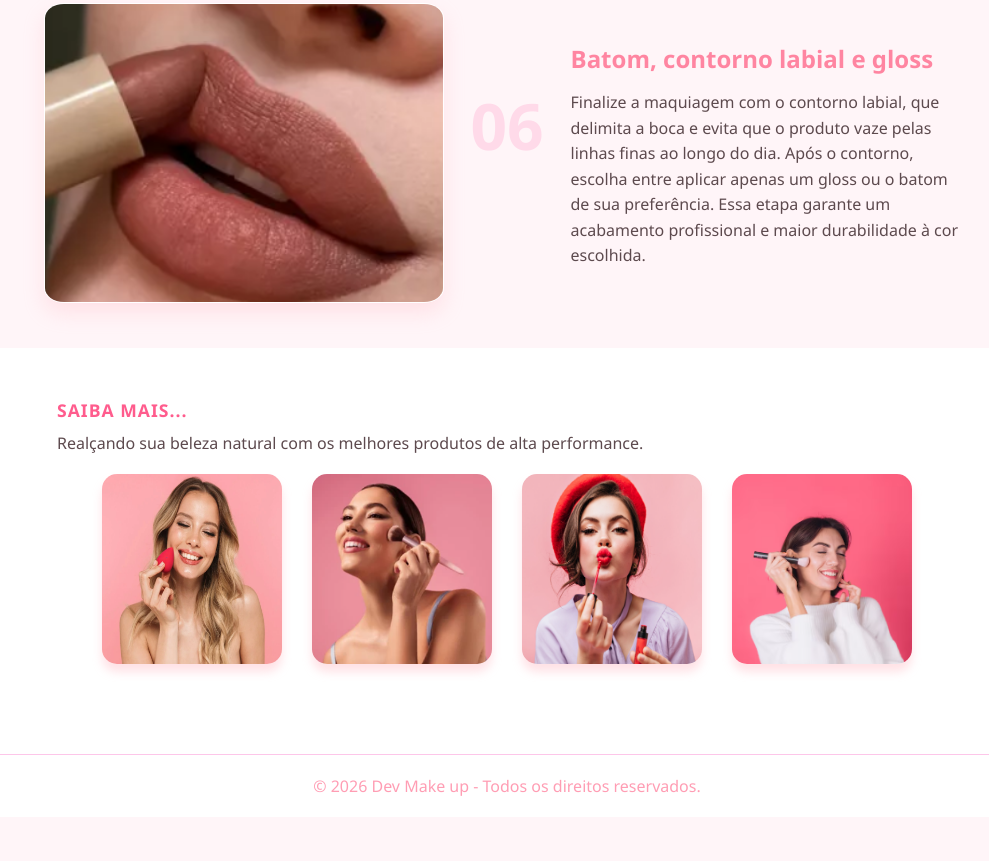
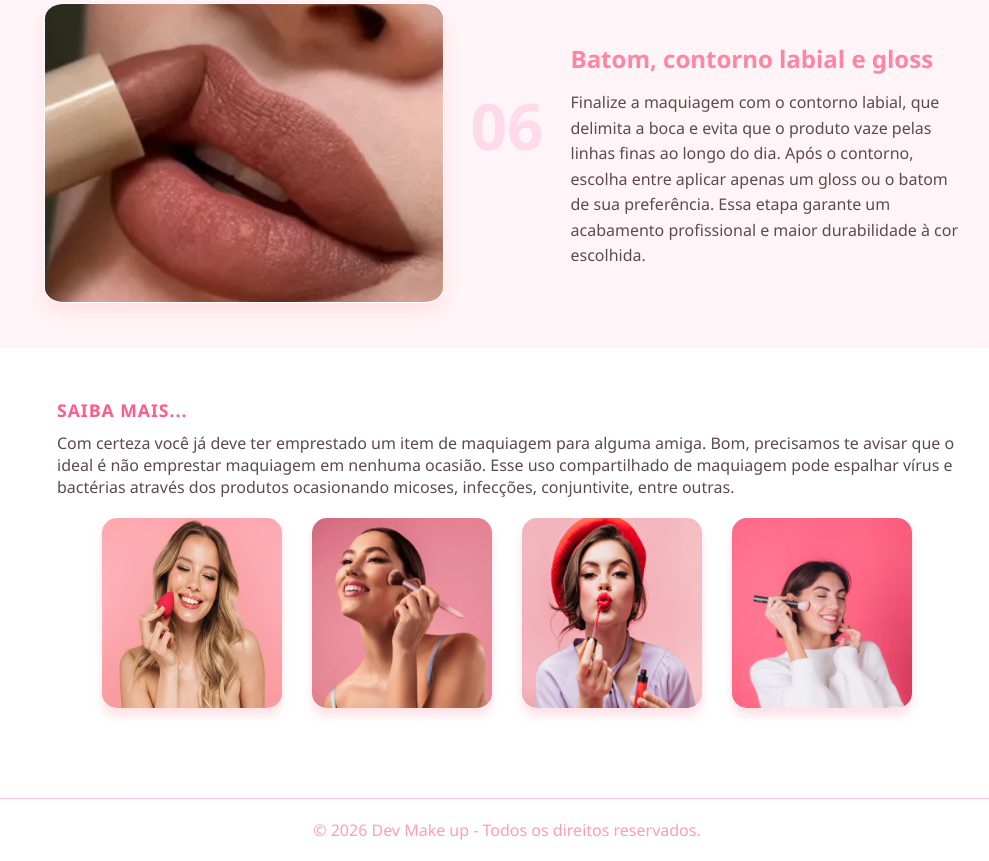
Before and after one commit to anacsr008/Testando_m-todos_HTTP_Site, a plain HTML site: page Pages/Index.html in a window 1280 px wide. Shown: the part 2294-3155 px from the top of the page, without its empty margins (133-1122 px from the left). Before the commit the page ends 3111 px from the top, so only its background shows below. Drawn offline with Linux system fonts and the light colour scheme.

Commit message:
quinto commit

```diff
--- a/Pages/Index.html
+++ b/Pages/Index.html
@@ -126,7 +126,7 @@
     <div class="footer-container">
         <div class="footer-box">
             <h3 class="footer-logo">Saiba Mais...</h3>
-                <p>Realçando sua beleza natural com os melhores produtos de alta performance.</p>
+                <p>Com certeza você já deve ter emprestado um item de maquiagem para alguma amiga. Bom, precisamos te avisar que o ideal é não emprestar maquiagem em nenhuma ocasião. Esse uso compartilhado de maquiagem pode espalhar vírus e bactérias através dos produtos ocasionando micoses, infecções, conjuntivite, entre outras.</p>
               <div class="container-fotos">
                 <img src="../Imagens/Saibamais1.png" alt="Uma mulher se maquiando" class="img-make">
                 <img src="../Imagens/Saibamais2.png" alt="Uma mulher se maquiando2" class="img-make">
```
